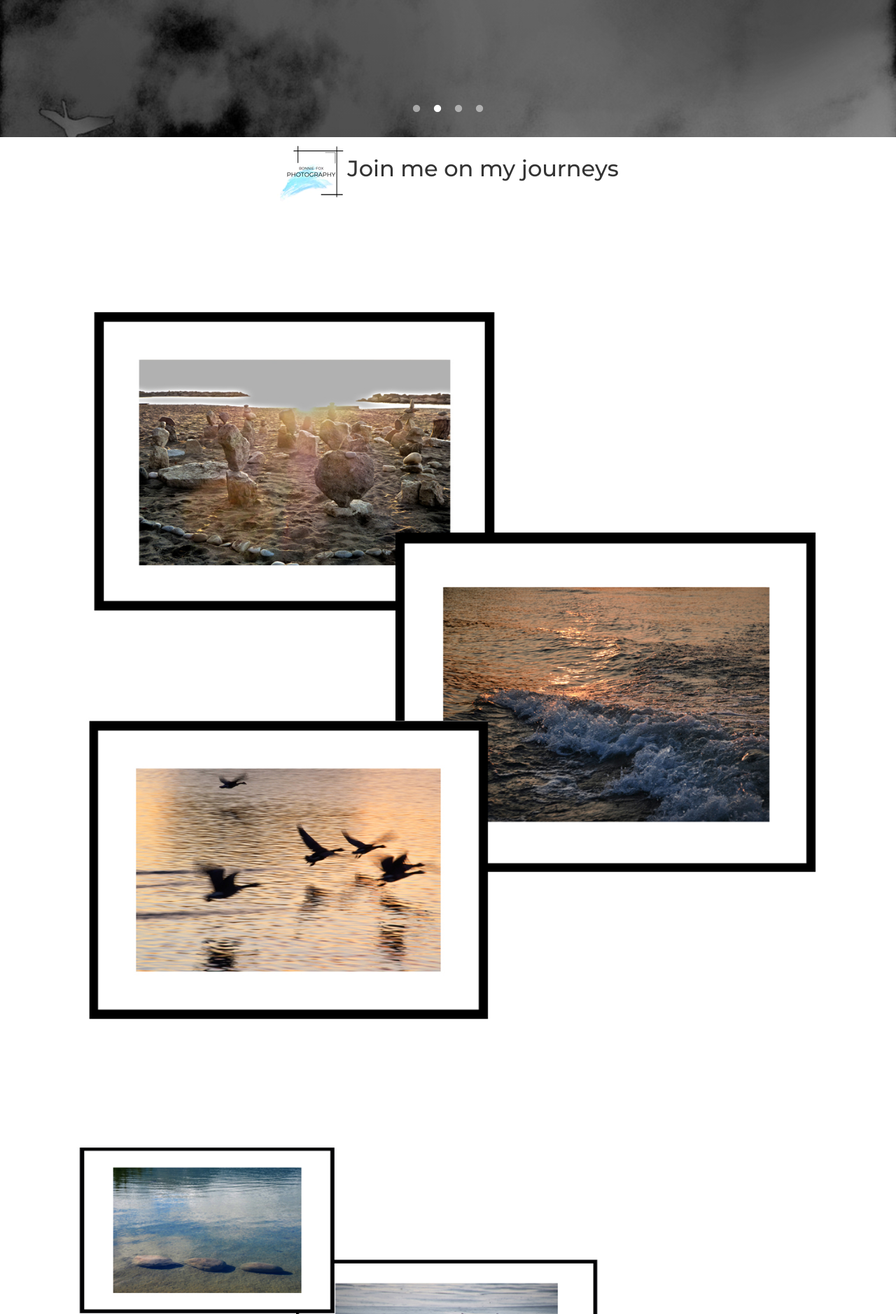
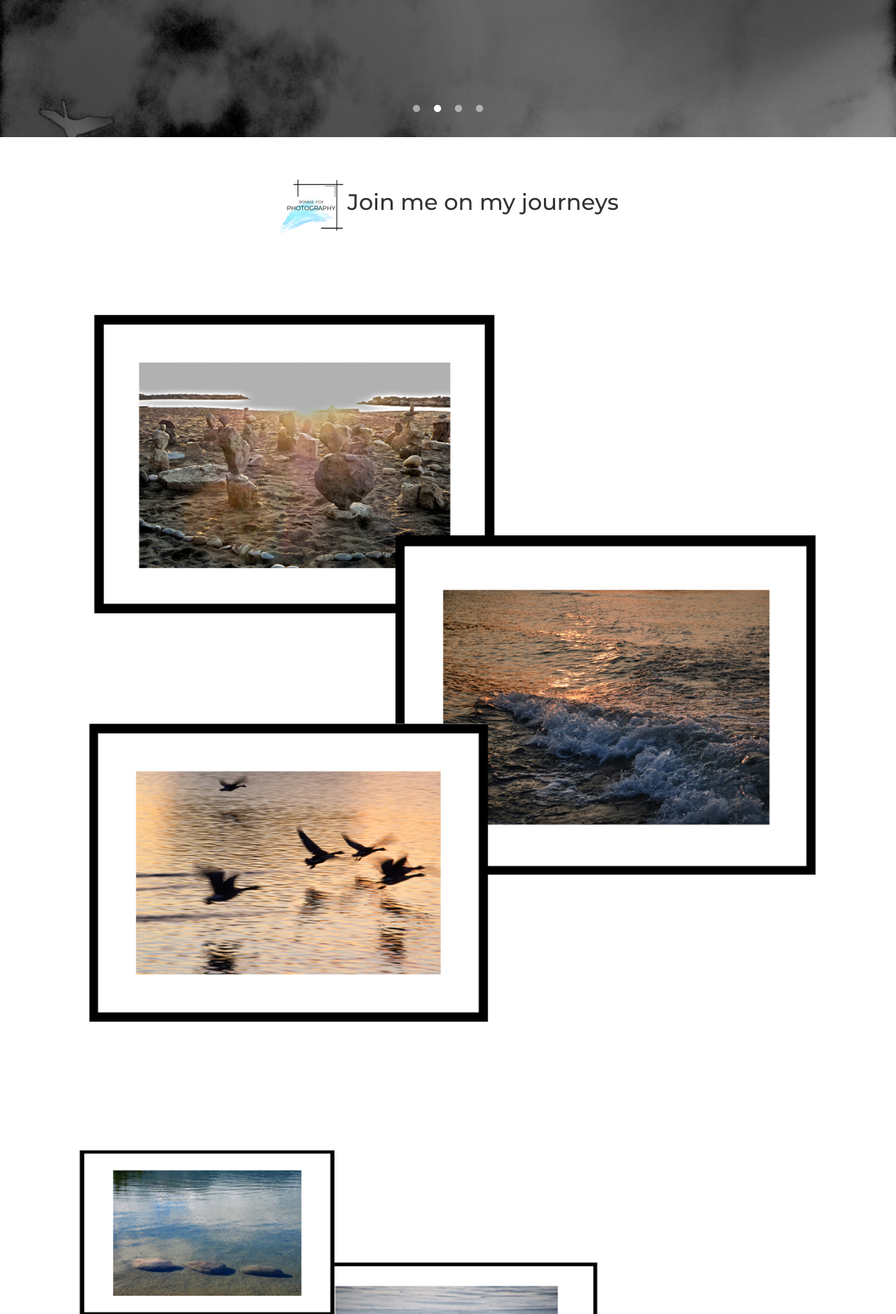
Before and after one commit to JakeDFox/photography-site, a Jekyll site: the page built from index.html, in a window 1280 px wide. Shown: the part 588-2466 px from the top of the page at 70% size. Built offline with Jekyll 4.4.1, drawn with Linux system fonts in a browser that asks for light colours.

Commit message:
style# Please enter the commit message for your changes. Lines starting

```diff
--- a/index.html
+++ b/index.html
@@ -52,7 +52,7 @@
 <section>
         <div class="container container-med">
             <div class="row align-items-center">
-                <h2 class="text-center mb-5"><img src="/photography-site/assets/images/logo.png" class="logo-inline">Join me on my journeys</h2>
+                <h2 class="text-center mt-5 mb-1"><img src="/photography-site/assets/images/logo.png" class="logo-inline">Join me on my journeys</h2>
                 <div class="lg-16 my-4 py-5 text-center">
                     <img src="/photography-site/assets/images/home-6.jpg" alt="About Bonnie Fox Photography" class="img-fluid rounded" loading="lazy">
                 </div>
@@ -60,7 +60,7 @@
                     <img src="/photography-site/assets/images/home-7.jpg" alt="About Bonnie Fox Photography" class="img-fluid rounded" loading="lazy">
                 </div>
                 <div class="lg-16 my-4 py-5 text-center">
-                    <p class="fs-4">All walls need art!
+                    <p class="fs-5">All walls need art!
                         Style your home with prints, frames, or canvases.
                         </p>
                 </div>
@@ -68,7 +68,7 @@
                     <img src="/photography-site/assets/images/home-9.jpg" alt="About Bonnie Fox Photography" class="img-fluid rounded" loading="lazy">
                 </div>
                 <div class="lg-16 my-4 py-5 text-center">
-                    <p class="fs-4">View the Gallery</p>
+                    <p class="fs-5">View the Gallery</p>
                 </div>
             </div>
         </div>
```
